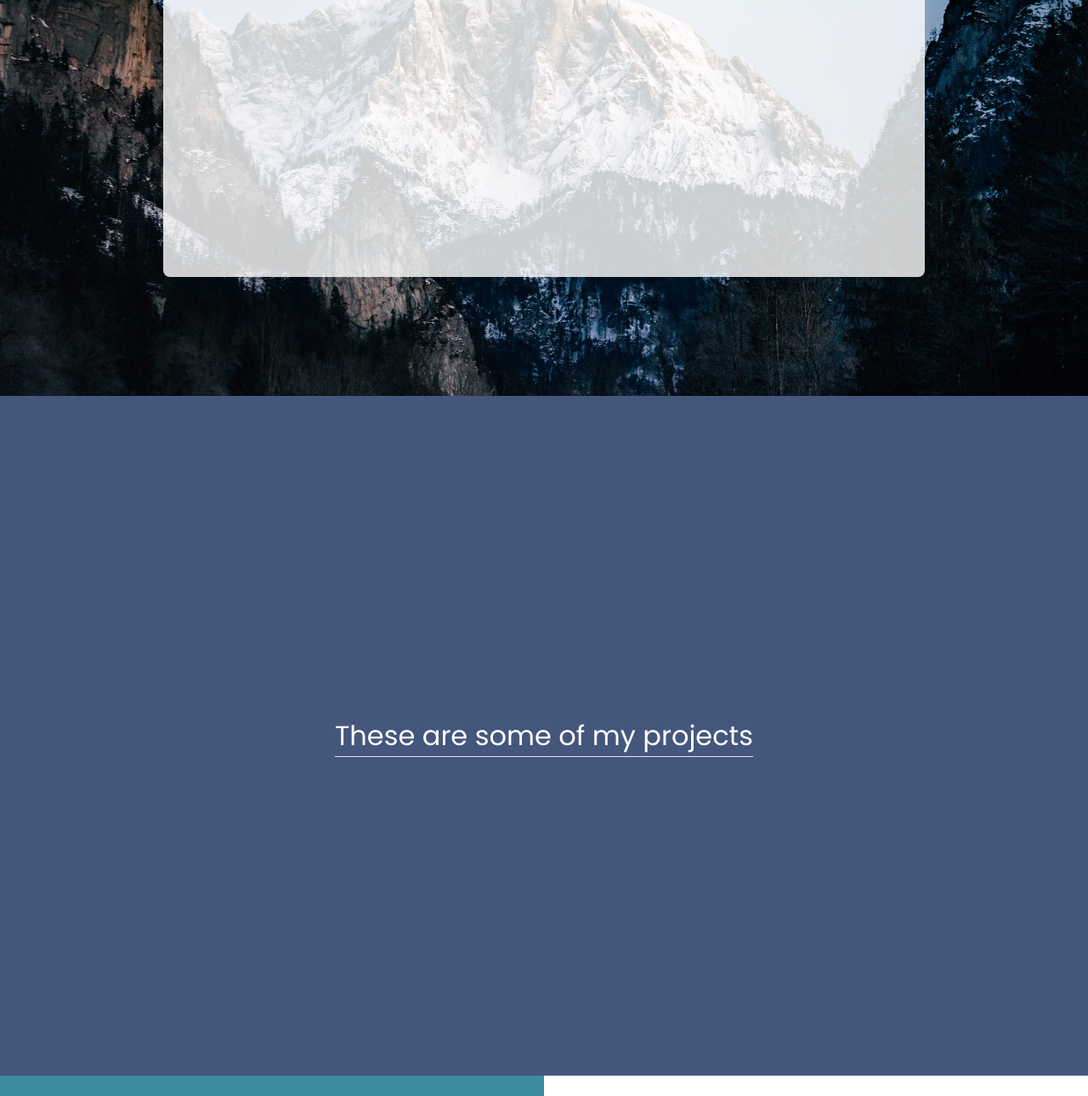
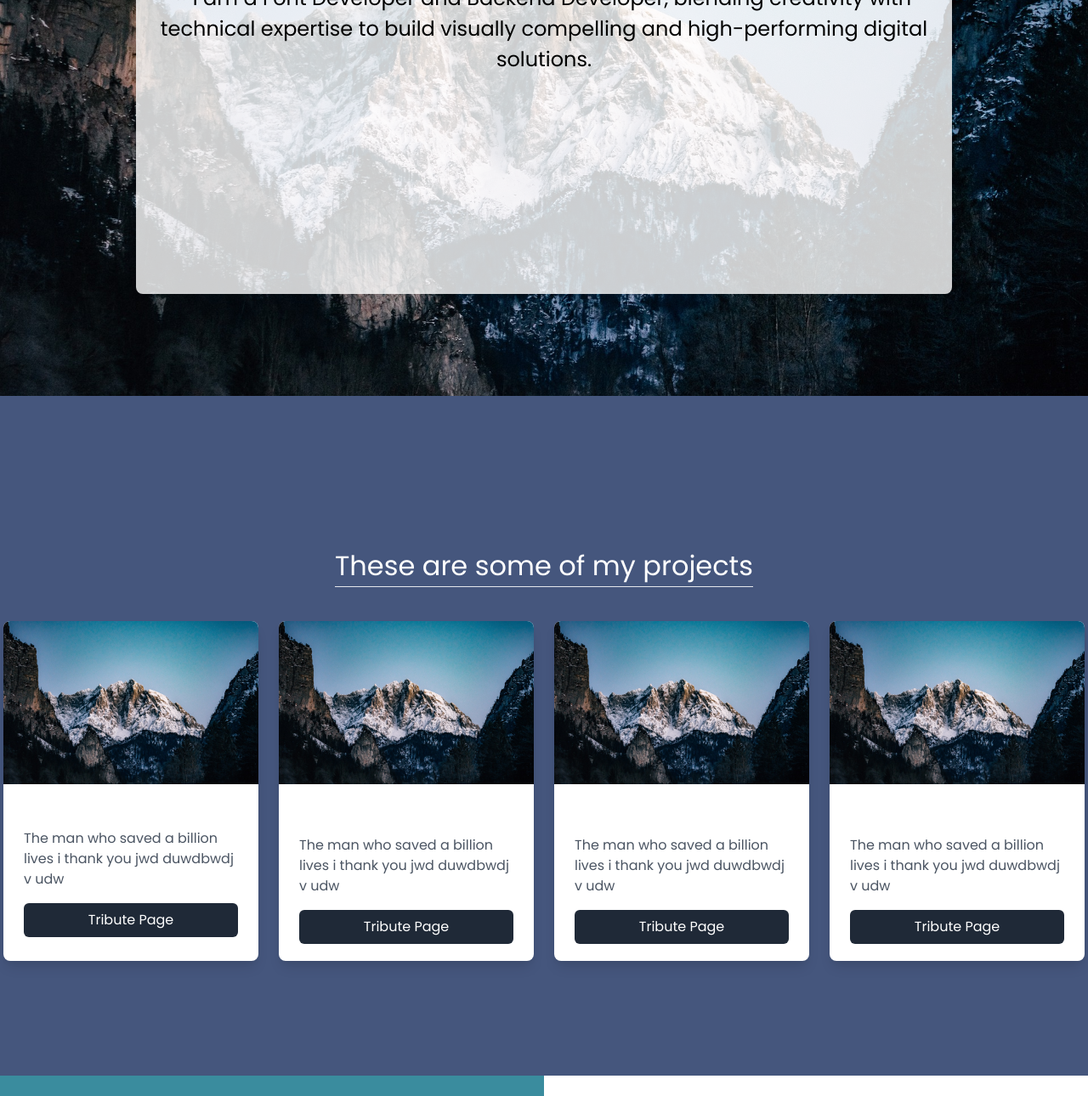
Before and after one commit to sandhya2345/sandhya2345.github.io, a plain HTML site: page index.html in a window 1280 px wide. Shown: the part 384-1674 px from the top of the page at 85% size. Drawn offline with nearby package versions, Linux system fonts and the light colour scheme.

Commit message:
landing section redo

```diff
--- a/index.html
+++ b/index.html
@@ -29,8 +29,8 @@
 <div id="content" class="content relative">
   <img class="image" src="photo1.jpg" alt="photos">
   <div class="inner-content absolute top-0 left-0  p-4 bg-white bg-opacity-80 text-black rounded">
-    <h1 class="text-xl font-bold">Sandhya Timalsena</h1>
-    <p class="text-sm">Web Developer | Creative Thinker | Problem Solver | leadership</p>
+    <h1 class="text-7xl font-bold mt-24">Sandhya Timalsena</h1>
+    <p> ~ I am a Font Developer and Backend Developer, blending creativity with technical expertise to build visually compelling and high-performing digital solutions.</p>
   </div>
 </div>
 
@@ -39,7 +39,55 @@
       <a href="">These are some of my projects</a>
       <hr>
     </div>
+
+    <div class="grid grid-cols-1 sm:grid-cols-1 lg:grid-cols-4 gap-6">
+        <!-- Card 1 -->
+        <div class="bg-white rounded-lg shadow-lg overflow-hidden" style="width: 300px; height: 400px;">
+            <img src="photo1.jpg" alt="Tribute Page" class="w-full h-48 object-cover">
+            <div class="p-6">
+                <h2 class="text-xl font-semibold">Dr. Norman Borlaug</h2>
+                <p class="text-gray-600 mb-4">The man who saved a billion lives i thank you jwd duwdbwdj v udw</p>
+                <div class="text-center bg-gray-800 text-white py-2 rounded-md">
+                    Tribute Page
+                </div>
+            </div>
+        </div>
+        <div class="bg-white rounded-lg shadow-lg overflow-hidden" style="width: 300px; height: 400px;">
+            <img src="photo1.jpg" alt="Tribute Page" class="w-full h-48 object-cover">
+            <div class="p-6">
+                <h2 class="text-xl font-semibold mb-2">Dr. Norman Borlaug</h2>
+                <p class="text-gray-600 mb-4">The man who saved a billion lives i thank you jwd duwdbwdj v udw</p>
+                <div class="text-center bg-gray-800 text-white py-2 rounded-md">
+                    Tribute Page
+                </div>
+            </div>
+        </div>
+        <div class="bg-white rounded-lg shadow-lg overflow-hidden" style="width: 300px; height: 400px;">
+            <img src="photo1.jpg" alt="Tribute Page" class="w-full h-48 object-cover">
+            <div class="p-6">
+                <h2 class="text-xl font-semibold mb-2">Dr. Norman Borlaug</h2>
+                <p class="text-gray-600 mb-4">The man who saved a billion lives i thank you jwd duwdbwdj v udw</p>
+                <div class="text-center bg-gray-800 text-white py-2 rounded-md">
+                    Tribute Page
+                </div>
+            </div>
+        </div>
+        <div class="bg-white rounded-lg shadow-lg overflow-hidden" style="width: 300px; height: 400px;">
+            <img src="photo1.jpg" alt="Tribute Page" class="w-full h-48 object-cover">
+            <div class="p-6">
+                <h2 class="text-xl font-semibold mb-2">Dr. Norman Borlaug</h2>
+                <p class="text-gray-600 mb-4">The man who saved a billion lives i thank you jwd duwdbwdj v udw</p>
+                <div class="text-center bg-gray-800 text-white py-2 rounded-md">
+                    Tribute Page
+                </div>
+            </div>
+        </div>
+      </div>
+
   </section>
+
+
+
   <section class="grid grid-cols-2 h-screen">
     <div class="col-span-1 flex items-center justify-center" style="background: #3a8c9e;">
         <div class="p-16 text-white">
--- a/styles.css
+++ b/styles.css
@@ -59,8 +59,8 @@ img {
 
 .inner-content {
   padding: 16px;
-  width: 70%;
-  height:65%;
+  width: 75%;
+  height:70%;
   text-align: center;
   color: black;
   border-radius: 8px;
@@ -77,7 +77,7 @@ img {
 
 .inner-content p {
   margin: 0;
-  font-size: 0.875rem;
+  font-size: 1.5rem;
 }
 
 #projects {
```
